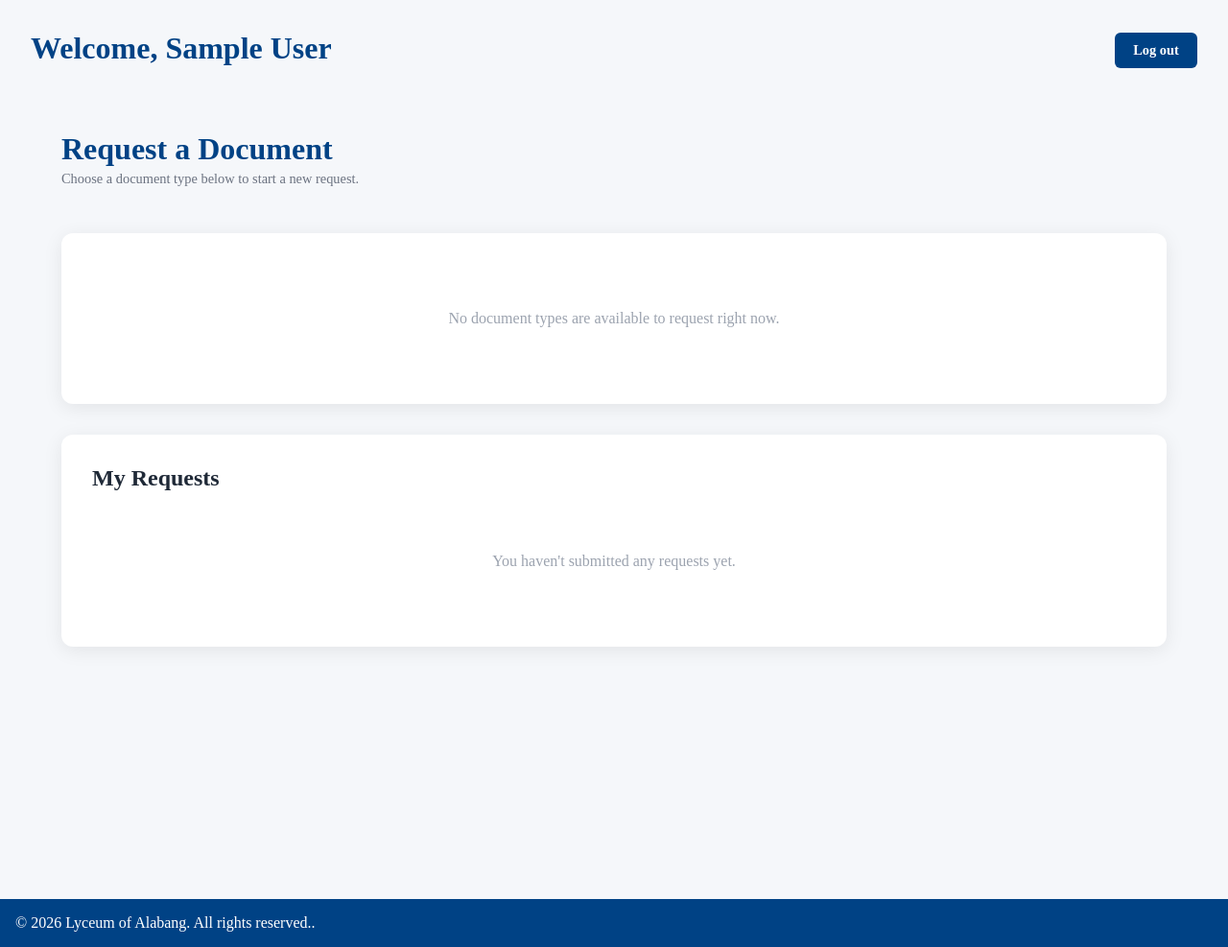
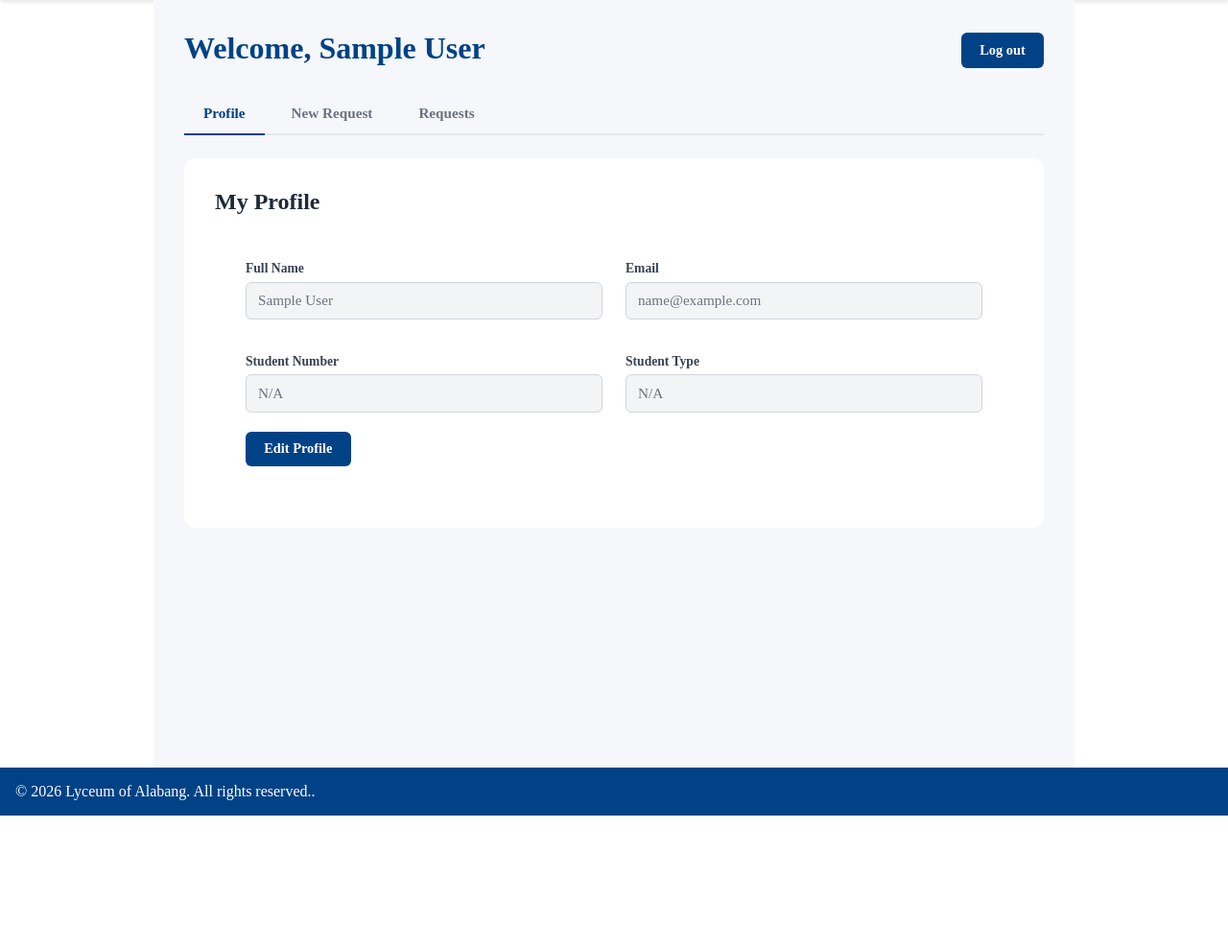
Before and after one commit to LOA-Thesis-23/document-request-system, a Flask app: page /student/home in a window 1280 px wide. Shown: the part 75-1062 px from the top of the page at 96% size. After the commit the page ends 925 px from the top, so only its background shows below. Run offline with Flask 3, Linux system fonts and the light colour scheme; the visitor is signed in with stand-in values (Sample User, id 1); data comes from the database, SQL or seed files in the repository; data that the repository does not hold is empty.

Commit message:
Implement profile update functionality and enhance dashboard layout

```diff
--- a/app/routes/student.py
+++ b/app/routes/student.py
@@ -37,3 +37,13 @@ def submit_request(doc_type_id):
 
     flash(f'Your request for {doc_type.name} has been submitted.')
     return redirect(url_for('student.home'))
+
+@student_bp.route('/profile/update', methods=['POST'])
+@login_required
+def update_profile():
+    current_user.full_name = request.form.get('full_name')
+    current_user.email = request.form.get('email')
+    db.session.commit()
+
+    flash('Profile updated successfully.')
+    return redirect(url_for('student.home'))
--- a/app/static/css/style.css
+++ b/app/static/css/style.css
@@ -63,12 +63,13 @@ footer {
 .dashboard-wrapper {
     display: flex;
     flex-direction: column;
-    gap: 2rem;
+    gap: 1.5rem;
     min-height: 100vh;
+    max-width: 960px;
+    margin: 0 auto;
     padding: 2rem;
     background-color: #f5f7fa;
 }
-
 .dashboard-header {
     display: flex;
     align-items: center;
@@ -85,7 +86,7 @@ footer {
     padding: 2rem;
     background-color: #ffffff;
     border-radius: 12px;
-    box-shadow: 0 4px 20px rgba(0, 0, 0, 0.08);
+
 }
 
 .dashboard h2 {
@@ -168,3 +169,95 @@ footer {
     padding: 3rem 1rem;
     color: #9ca3af;
 }
+
+.form-grid {
+    display: grid;
+    grid-template-columns: 1fr 1fr;
+    gap: 1rem 1.5rem;
+}
+
+.form-grid .form-group.full-width {
+    grid-column: 1 / -1;
+}
+
+
+.profile-header {
+    display: flex;
+    align-items: center;
+    justify-content: space-between;
+    margin-bottom: 1rem;
+}
+
+.btn-secondary {
+    background: none;
+    border: 1px solid #d1d5db;
+    color: #374151;
+    padding: 0.6rem 1.2rem;
+    border-radius: 6px;
+    font-size: 0.9rem;
+    font-weight: 600;
+    cursor: pointer;
+    margin-left: 0.5rem;
+}
+
+.form-group {
+    margin-bottom: 1.25rem;
+}
+
+.form-group label {
+    display: block;
+    font-size: 0.85rem;
+    font-weight: 600;
+    color: #374151;
+    margin-bottom: 0.35rem;
+}
+
+.form-group input {
+    width: 100%;
+    padding: 0.6rem 0.75rem;
+    border: 1px solid #d1d5db;
+    border-radius: 6px;
+    font-size: 0.95rem;
+    box-sizing: border-box;
+}
+
+.form-group input:disabled {
+    background-color: #f3f4f6;
+    color: #6b7280;
+}
+
+.tab-nav {
+    display: flex;
+    gap: 0.5rem;
+    border-bottom: 2px solid #e5e7eb;
+}
+
+.tab-link {
+    background: none;
+    border: none;
+    padding: 0.75rem 1.25rem;
+    font-size: 0.95rem;
+    font-weight: 600;
+    color: #6b7280;
+    cursor: pointer;
+    border-bottom: 2px solid transparent;
+    margin-bottom: -2px;
+    transition: color 0.15s ease, border-color 0.15s ease;
+}
+
+.tab-link:hover {
+    color: #004285;
+}
+
+.tab-link.active {
+    color: #004285;
+    border-bottom-color: #004285;
+}
+
+.tab-content {
+    display: none;
+}
+
+.tab-content.active {
+    display: block;
+}
--- /dev/null
+++ b/app/templates/modals/student_profile.html
@@ -0,0 +1,50 @@
+<section class="dashboard">
+
+
+    <form method="POST" action="{{ url_for('student.update_profile') }}" id="profile-form">
+        <div class="form-grid">
+            <div class="form-group">
+                <label for="full_name">Full Name</label>
+                <input type="text" id="full_name" name="full_name" value="{{ current_user.full_name }}" disabled required>
+            </div>
+            <div class="form-group">
+                <label for="email">Email</label>
+                <input type="email" id="email" name="email" value="{{ current_user.email }}" disabled required>
+            </div>
+            <div class="form-group">
+                <label>Student Number</label>
+                <input type="text" value="{{ current_user.student_number or 'N/A' }}" disabled>
+            </div>
+            <div class="form-group">
+                <label>Student Type</label>
+                <input type="text" value="{{ current_user.student_type or 'N/A' }}" disabled>
+            </div>
+        </div>
+        <button type="button" class="btn-primary" id="edit-profile-btn">Edit Profile</button>
+        <div id="profile-form-actions" style="display: none; margin-top: 1rem;">
+            <button type="submit" class="btn-primary">Save Changes</button>
+            <button type="button" class="btn-secondary" id="cancel-edit-btn">Cancel</button>
+        </div>
+    </form>
+</section>
+
+<script>
+(function() {
+    const editBtn = document.getElementById('edit-profile-btn');
+    const cancelBtn = document.getElementById('cancel-edit-btn');
+    const actions = document.getElementById('profile-form-actions');
+    const editableFields = ['full_name', 'email'];
+
+    editBtn.addEventListener('click', () => {
+        editableFields.forEach(id => document.getElementById(id).disabled = false);
+        actions.style.display = 'block';
+        editBtn.style.display = 'none';
+    });
+
+    cancelBtn.addEventListener('click', () => {
+        editableFields.forEach(id => document.getElementById(id).disabled = true);
+        actions.style.display = 'none';
+        editBtn.style.display = 'inline-block';
+    });
+})();
+</script>
--- a/app/templates/modals/studentside.html
+++ b/app/templates/modals/studentside.html
@@ -8,16 +8,37 @@
         <a class="btn-primary" href="{{ url_for('auth.logout') }}">Log out</a>
     </div>
 
-    <div class="dashboard-wrapper">
-    <div class="dashboard-header">
-        <div>
-            <h1>Request a Document</h1>
-            <p class="subtext">Choose a document type below to start a new request.</p>
-        </div>
+    <div class="tab-nav">
+        <button class="tab-link active" data-tab="profile">Profile</button>
+        <button class="tab-link" data-tab="new-request">New Request</button>
+        <button class="tab-link" data-tab="requests">Requests</button>
+    </div>
 
+    <div id="profile" class="tab-content active">
+        <section class="dashboard">
+            <h2>My Profile</h2>
+            {% include "modals/student_profile.html" %}
+        </section>
     </div>
-    {% include "modals/student_request_form.html" %}
-    {% include "modals/student_dashboard.html" %}
+
+    <div id="new-request" class="tab-content">
+        {% include "modals/student_request_form.html" %}
+    </div>
+
+    <div id="requests" class="tab-content">
+        {% include "modals/student_dashboard.html" %}
     </div>
 </div>
+
+<script>
+document.querySelectorAll('.tab-link').forEach(btn => {
+    btn.addEventListener('click', () => {
+        document.querySelectorAll('.tab-link').forEach(b => b.classList.remove('active'));
+        document.querySelectorAll('.tab-content').forEach(c => c.classList.remove('active'));
+
+        btn.classList.add('active');
+        document.getElementById(btn.dataset.tab).classList.add('active');
+    });
+});
+</script>
 {% endblock %}
```
